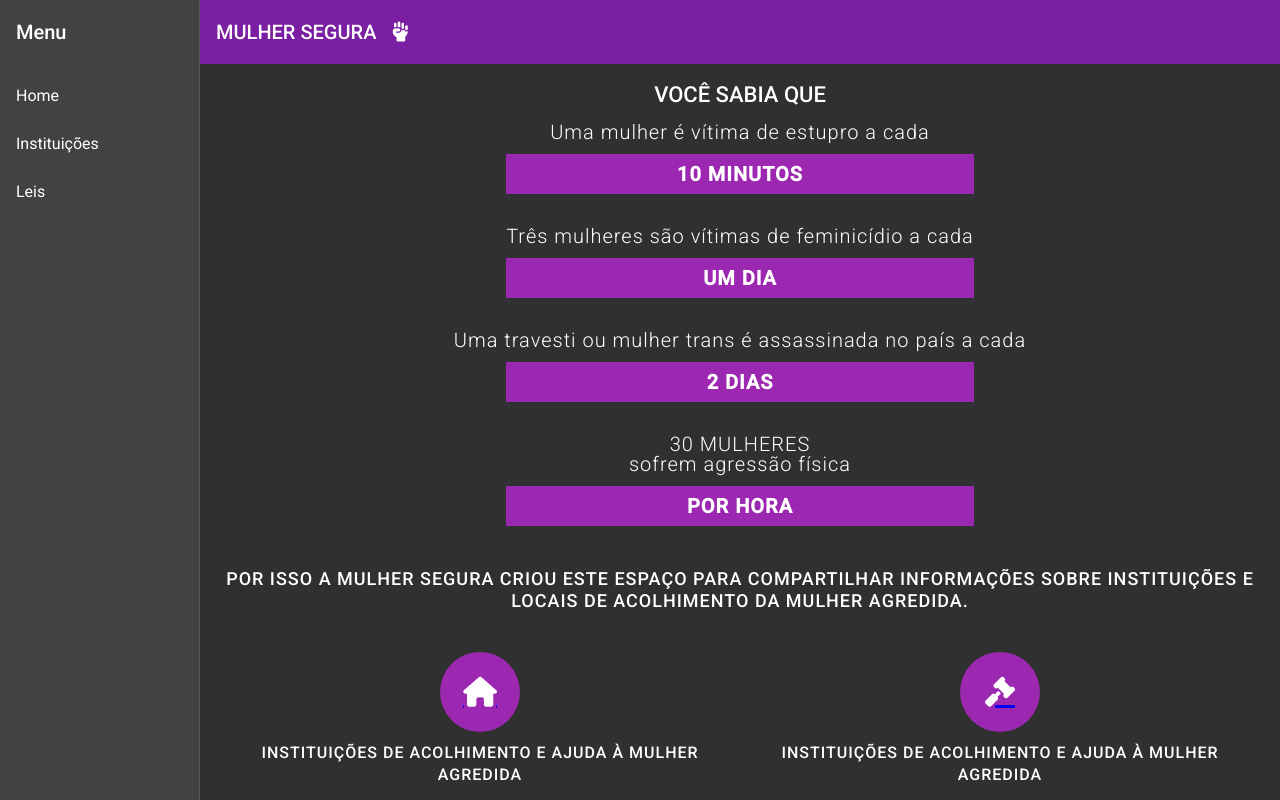
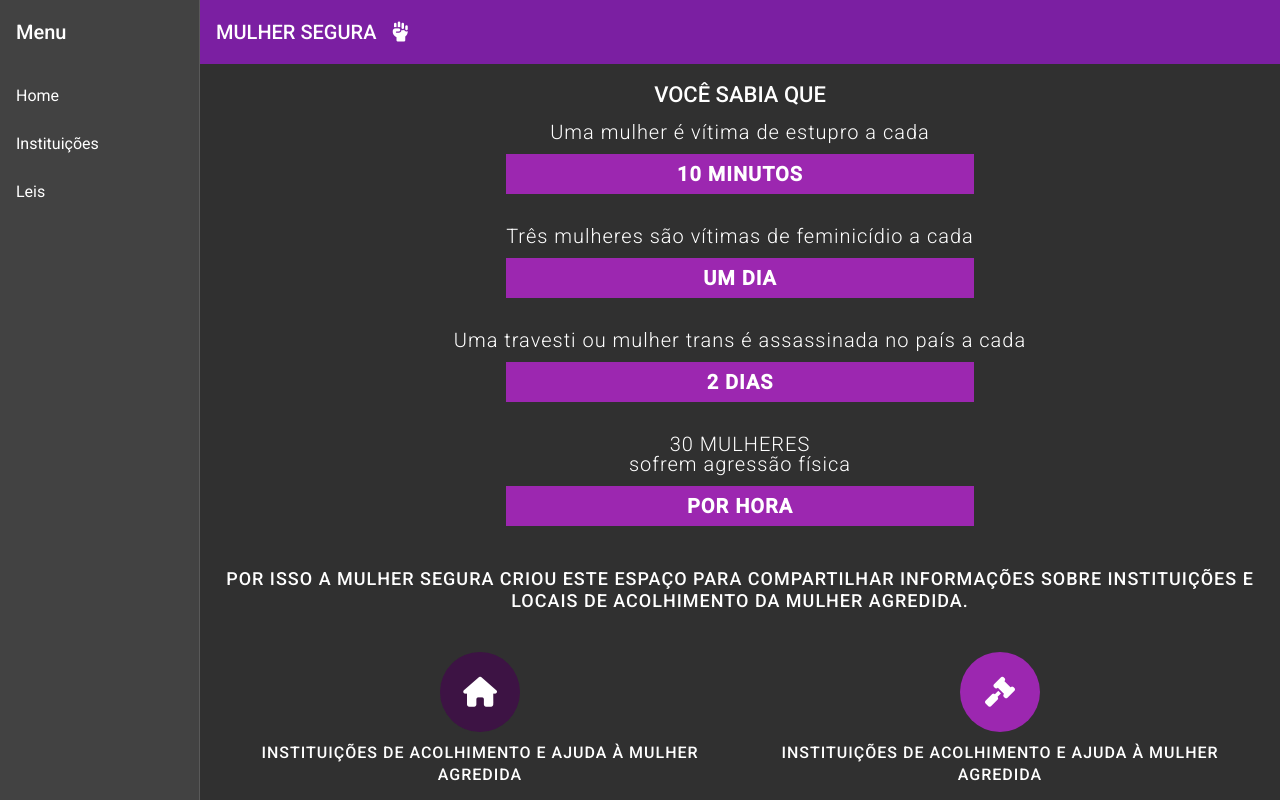
Before and after one commit to Wilker-lab/hackathonMulher, an Angular app: page / in a window 1280 px wide. In both pictures the pointer is over the element 480 px from the left and 692 px from the top of the page. Built offline with nearby package versions, Linux system fonts and the light colour scheme.

Commit message:
ajuste botões home

```diff
--- a/src/app/componentes/home/home.component.css
+++ b/src/app/componentes/home/home.component.css
@@ -1,3 +1,7 @@
+* {
+  text-decoration: none;
+}
+
 .home {
   margin: 20px;
   color: white;
@@ -87,5 +91,5 @@
 }
 
 .icone:hover {
-
+  background-color: #3d1344;
 }
```
